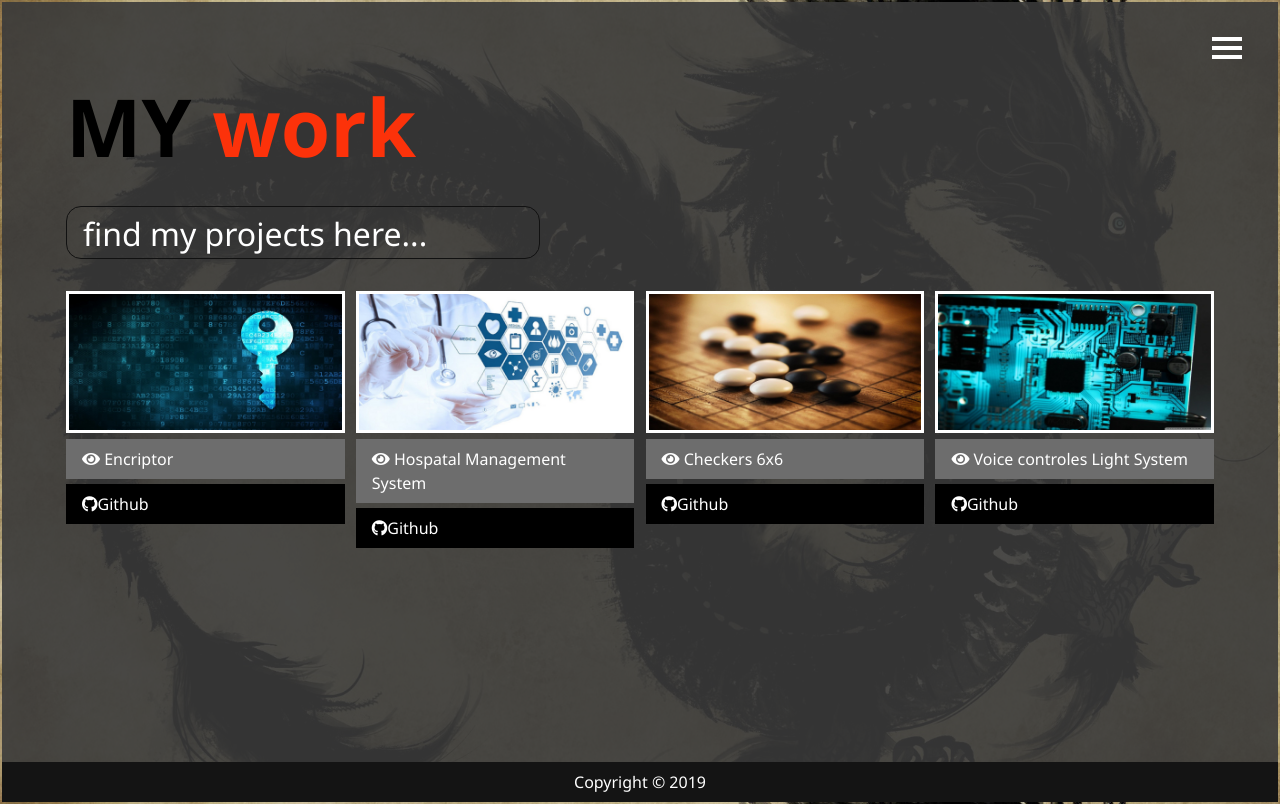
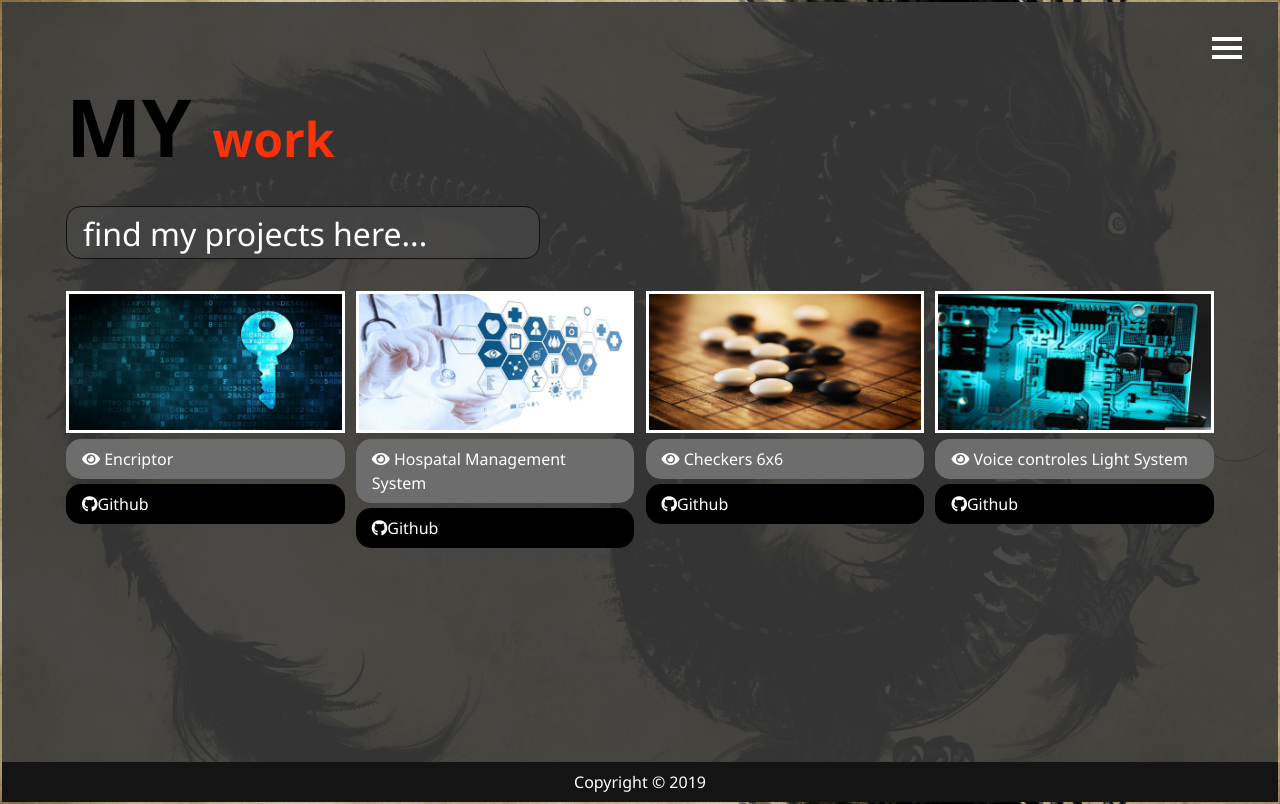
Before and after one commit to pkapu001/Portfolio_Raj, a website: page dist/work.html in a window 1280 px wide. Drawn offline with Linux system fonts and the light colour scheme.

Commit message:
minor ui changes

```diff
--- a/scss/_mobile.scss
+++ b/scss/_mobile.scss
@@ -58,14 +58,18 @@
 
     .lg-heading {
       line-height: 1;
-      margin-bottom: 2rem;
+      margin-top: 10vh;
+      margin-bottom: 1rem;
       font-size: 4rem;
 
       animation: animate 1.6 s linear infinite;
     }
 
     .sm-heading {
+      text-align: center;
       font-size: 1.5rem;
+      width: 100%;
+      padding: 3px;
     }
   }
 
@@ -96,6 +100,9 @@
 
   .projects {
     grid-template-columns: repeat(2, 1fr);
+    img {
+      border-radius: 32px;
+    }
   }
 }
 
@@ -120,7 +127,7 @@
     }
   }
   .overlay {
-    border-radius: 20px;
+    border-radius: 30px;
   }
 
   main {
--- a/scss/main.scss
+++ b/scss/main.scss
@@ -57,7 +57,7 @@ h3 {
     border: solid 1px #111;
     width: fit-content;
     padding: 0.2rem 7rem 0 1rem;
-    //background-color: rgba(lighten($primary-color, $amount: 2), 0.5);
+    background-color: rgba(lighten($primary-color, $amount: 5), 0.75);
     //animation: blink 1.5s linear infinite;
   }
 }
@@ -75,6 +75,7 @@ header {
 
 .text-secondary {
   color: $secondary-color;
+  font-size: 3rem;
 }
 
 main {
@@ -175,6 +176,7 @@ main {
       background: lighten($primary-color, 5);
       z-index: 1;
       padding: 0.5rem;
+      border-radius: 25px;
       border-bottom: $secondary-color 5px solid;
       @include easeOut;
 
@@ -190,6 +192,7 @@ main {
   display: grid;
   grid-gap: 0.7rem;
   grid-template-columns: repeat(3, 1fr);
+
   img {
     width: 100%;
     //height: 100%;
@@ -206,7 +209,7 @@ main {
 // button style
 .btn {
   display: block;
-
+  border-radius: 15px;
   padding: 0.5rem 1rem;
   border: 0;
   margin-bottom: 0.3rem;
```
Also changed, not shown: dist/css/main.css.
